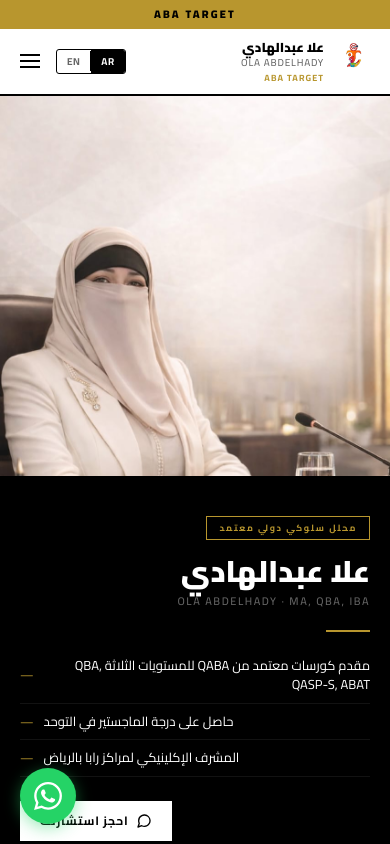
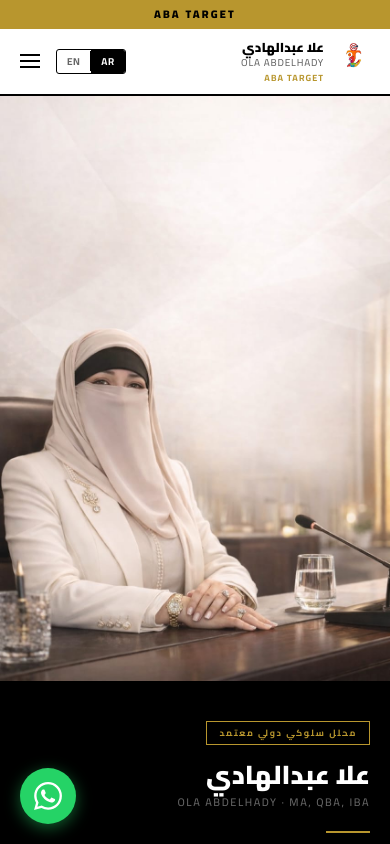
Before and after one commit to pafinanfcoinf/aba-target, a React (Vite) app in the folder frontend/: page / in a window 390 px wide. Shown: the top 844 px of the page. Built offline with nearby package versions, Linux system fonts and the light colour scheme.

Commit message:
auto-commit for 5189ecef-dc0c-405f-8398-5cdf8d98707c

```diff
--- a/frontend/src/components/HeroSection.tsx
+++ b/frontend/src/components/HeroSection.tsx
@@ -23,14 +23,13 @@ const HeroSection = ({ lang }: { lang: Lang }) => {
   const t = T[lang];
   return (
     <section className="bg-black text-white border-b-[3px] border-[#b8962e] overflow-hidden">
-      <div className="max-w-[1080px] mx-auto flex flex-col sm:flex-row min-h-[auto] sm:min-h-[520px]">
-        {/* Image */}
-        <div className="w-full sm:w-[360px] sm:flex-shrink-0 overflow-hidden" style={{ minHeight: '260px' }}>
+      <div className="max-w-[1080px] mx-auto flex flex-col sm:flex-row sm:min-h-[520px]">
+        {/* Image — full natural height, no cropping */}
+        <div className="w-full sm:w-[360px] sm:flex-shrink-0 sm:self-stretch">
           <img
             src="/ola-photo.jpeg"
             alt="علا عبدالهادي"
-            className="w-full h-full object-cover object-center sm:object-top"
-            style={{ minHeight: '260px', maxHeight: '380px' }}
+            className="w-full sm:h-full object-cover object-top"
             loading="eager"
           />
         </div>
@@ -39,7 +38,7 @@ const HeroSection = ({ lang }: { lang: Lang }) => {
           <div className="inline-block text-[9px] sm:text-[10px] font-bold tracking-[0.18em] uppercase text-[#b8962e] border border-[#b8962e] px-[12px] py-[4px] mb-[16px] sm:mb-[22px] w-fit mr-0 ml-auto">
             {t.tag}
           </div>
-          <h1 className="text-[clamp(30px,7vw,62px)] font-black leading-[1.05] text-white mb-1.5">
+          <h1 className="text-[clamp(26px,5vw,62px)] font-black leading-[1.05] text-white mb-1.5">
             {t.name}
           </h1>
           <p className="text-[11px] sm:text-[13px] font-medium text-white/40 tracking-[0.14em] uppercase mb-5">
```
